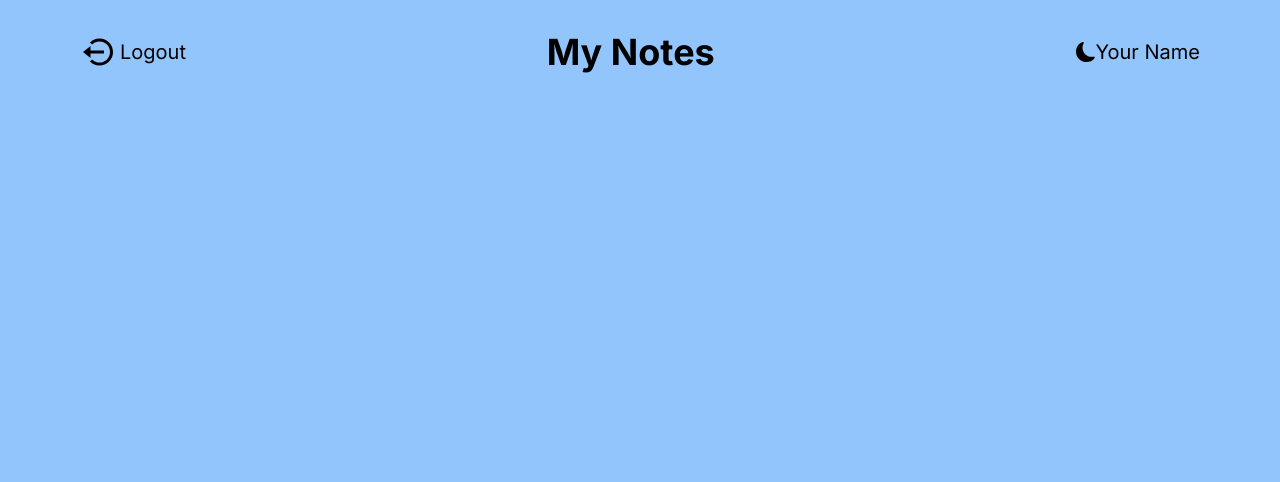
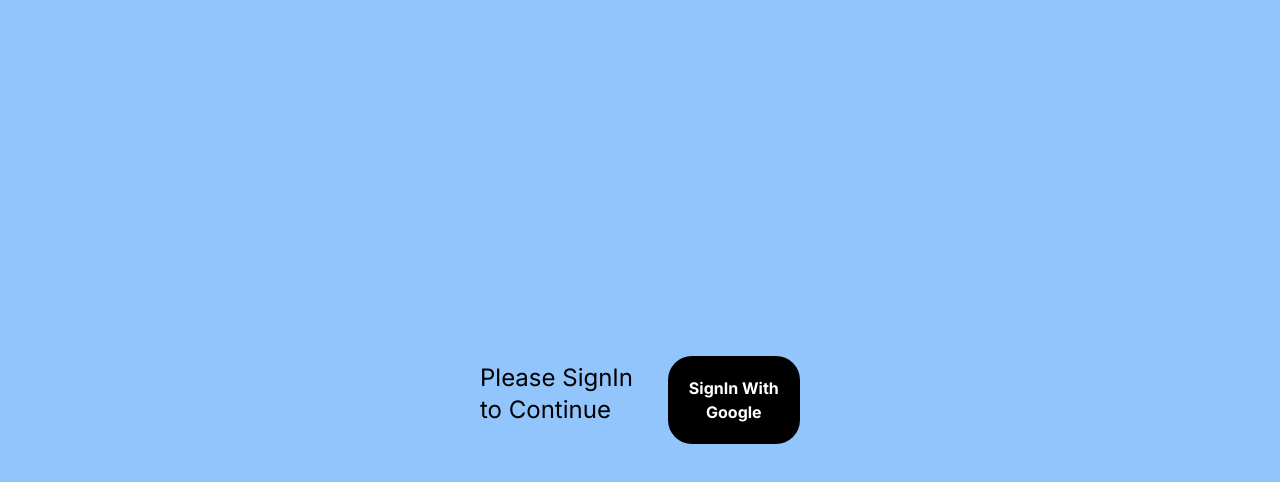
Before and after one commit to Adnan-Jemal/Nextjs-Notes-app, a Next.js app: page / in a window 1280 px wide. Shown: the top 482 px of the page. Built offline with nearby package versions, Linux system fonts and the light colour scheme; no server answers.

Commit message:
completed nav bar,added firebase,  log in and out

```diff
--- a/package.json
+++ b/package.json
@@ -9,6 +9,7 @@
     "lint": "next lint"
   },
   "dependencies": {
+    "firebase": "^10.5.2",
     "next": "14.0.1",
     "next-themes": "^0.2.1",
     "react": "^18",
--- a/src/app/Providers.tsx
+++ b/src/app/Providers.tsx
@@ -1,6 +1,7 @@
 "use client";
 import { ThemeProvider } from "next-themes";
 import React from "react";
+import { AuthUserProvider } from "./firebase/auth";
 type Props = {
   children?: React.ReactNode;
   // other props
@@ -8,9 +9,11 @@
 
 const Providers = ({ children }: Props) => {
   return (
+    <AuthUserProvider>
     <ThemeProvider enableSystem={true} attribute="class">
       <div className="">{children}</div>
     </ThemeProvider>
+    </AuthUserProvider>
   );
 };
 
--- /dev/null
+++ b/src/app/components/LogOut.tsx
@@ -0,0 +1,17 @@
+'use client'
+import { signOut } from 'firebase/auth/cordova'
+import React from 'react'
+import { BiLogOutCircle } from 'react-icons/bi'
+import { auth } from '../firebase/firebase'
+
+const LogOut = () => {
+    const Logout =()=> signOut(auth)
+  return (
+    <div className="flex text-center justify-center items-center group cursor-pointer" onClick={Logout}>
+    <BiLogOutCircle className="text-4xl cursor-pointer hover:text-red-500 transition-colors group-hover:text-red-500" />
+    <p className=" hidden sm:inline-flex ml-1 text-center group-hover:text-red-500 transition-colors">Logout</p>
+  </div>
+  )
+}
+
+export default LogOut
--- a/src/app/components/Navbar.tsx
+++ b/src/app/components/Navbar.tsx
@@ -1,19 +1,16 @@
 import React from "react";
-import { BiLogOutCircle } from "react-icons/bi";
 import DarkModeSwitch from "./DarkModeSwitch";
+import LogOut from "./LogOut";
+import UserPhoto from "./UserPhoto";
 
 const Navbar = () => {
   return (
     <div className="flex justify-between text-xl mt-8 max-w-6xl items-center m-auto px-4">
-      <div className="flex text-center justify-center items-center group cursor-pointer">
-        <BiLogOutCircle className="text-4xl cursor-pointer hover:text-red-500 transition-colors group-hover:text-red-500" />
-        <p className=" hidden sm:inline-flex ml-1 text-center group-hover:text-red-500 transition-colors">Logout</p>
-      </div>
-
+      <LogOut/>
       <h1 className="text-4xl font-bold">My Notes</h1>
-      <div className="flex justify-center items-center">
-        <DarkModeSwitch  />
-        <h4>Your Name</h4>
+      <div className="flex justify-center items-center space-x-4">
+        <DarkModeSwitch />
+        <UserPhoto/>
       </div>
     </div>
   );
--- /dev/null
+++ b/src/app/components/SignInPopup.tsx
@@ -0,0 +1,32 @@
+"use client";
+import React from "react";
+import { useAuth } from "../firebase/auth";
+import { GoogleAuthProvider, signInWithPopup } from "firebase/auth";
+import { auth } from "../firebase/firebase";
+
+const SignInPopup = () => {
+  const authUser = useAuth();
+  const SignIn = async () => {
+    const provider =  new GoogleAuthProvider();
+    return signInWithPopup(auth, provider);
+  };
+  return (
+    <>
+      {(authUser.authUser === null && authUser.isLoading===false) && (
+        <div className=" absolute top-0 left-0 right-0 bottom-0 m-auto h-full bg-blue-300 dark:bg-gray-700 items-center">
+          <div className="h-80 w-80 bg-blue-300 dark:bg-gray-700 m-auto absolute top-0 bottom-0 left-0 right-0 rounded-3xl flex justify-center items-center gap-2">
+            <h1 className="pb-3 text-2xl" >Please SignIn to Continue</h1>
+            <button
+              className="p-5 bg-black dark:bg-white dark:text-black text-white rounded-3xl font-bold hover:translate-y-1 transition-transform duration-200 "
+              onClick={SignIn}
+            >
+              SignIn With Google
+            </button>
+          </div>
+        </div>
+      )}
+    </>
+  );
+};
+
+export default SignInPopup;
--- /dev/null
+++ b/src/app/components/UserPhoto.tsx
@@ -0,0 +1,24 @@
+"use client";
+import React from "react";
+import { useAuth } from "../firebase/auth";
+
+const UserPhoto = () => {
+  const user = useAuth();
+  return (
+    <div>
+      {user.authUser !== null && user.isLoading === false && (
+        <div className="flex items-center space-x-2">
+
+          <img
+            className="h-10 w-10 rounded-full"
+            src={user.authUser.photo}
+            alt="user photo"
+          />
+          <p>{user.authUser.name}</p>
+        </div>
+      )}{" "}
+    </div>
+  );
+};
+
+export default UserPhoto;
--- /dev/null
+++ b/src/app/firebase/auth.js
@@ -0,0 +1,51 @@
+"use client";
+import { onAuthStateChanged } from "firebase/auth";
+import { createContext, useContext, useState, useEffect } from "react";
+import { auth } from "./firebase";
+
+const AuthUserContext = createContext({
+  authUser: null,
+  isLoading: true,
+});
+
+export default function useFirebaseAuth() {
+  const [authUser, setAuthUser] = useState(null);
+  const [isLoading, setIsLoading] = useState(true);
+
+  const authStateChanged = async (user) => {
+    setIsLoading(true);
+    if (!user) {
+      setAuthUser(null);
+      setIsLoading(false);
+      return "no user";
+    }
+    setAuthUser({
+      uid: user.uid,
+      email: user.email,
+      photo: user.photoURL,
+      name: user.displayName,
+    });
+    setIsLoading(false);
+  };
+
+  useEffect(() => {
+    const unsubscribe = onAuthStateChanged(auth, authStateChanged);
+    return () => unsubscribe;
+  }, []);
+
+  return { authUser, isLoading };
+}
+
+export function AuthUserProvider({ children }) {
+  const Uauth = useFirebaseAuth();
+  return (
+    <AuthUserContext.Provider value={Uauth}>
+      {children}
+    </AuthUserContext.Provider>
+  );
+}
+
+export const useAuth = () => {
+  const user = useContext(AuthUserContext);
+  return user
+};
--- /dev/null
+++ b/src/app/firebase/firebase.js
@@ -0,0 +1,19 @@
+// Import the functions you need from the SDKs you need
+import { initializeApp } from "firebase/app";
+import { getAuth } from "firebase/auth";
+// TODO: Add SDKs for Firebase products that you want to use
+// https://firebase.google.com/docs/web/setup#available-libraries
+
+// Your web app's Firebase configuration
+const firebaseConfig = {
+  apiKey: "AIzaSyBvPhDgBjmncwpzZB_hHcjI5U1WJdWyiRo",
+  authDomain: "notes-72b81.firebaseapp.com",
+  projectId: "notes-72b81",
+  storageBucket: "notes-72b81.appspot.com",
+  messagingSenderId: "422223069651",
+  appId: "1:422223069651:web:a76fb30b3b459139386f26",
+};
+
+// Initialize Firebase
+export const app = initializeApp(firebaseConfig);
+export const auth = getAuth(app);
--- a/src/app/globals.css
+++ b/src/app/globals.css
@@ -4,5 +4,5 @@
 
 
 body {
-  @apply dark:bg-gray-700 bg-blue-300 min-h-screen transition-colors duration-200 select-none
+  @apply dark:bg-gray-700 bg-blue-300 h-full transition-colors duration-200 select-none
 }
--- a/src/app/page.tsx
+++ b/src/app/page.tsx
@@ -1,10 +1,17 @@
 import Navbar from "./components/Navbar"
+import SignInPopup from "./components/SignInPopup"
+
+
 
 
 export default function Home() {
+
+
   return (
     <main className="">
+      <SignInPopup/>
       <Navbar/>
+
 
 
     </main>
--- a/tsconfig.json
+++ b/tsconfig.json
@@ -22,6 +22,6 @@
       "@/*": ["./src/*"]
     }
   },
-  "include": ["next-env.d.ts", "**/*.ts", "**/*.tsx", ".next/types/**/*.ts"],
+  "include": ["next-env.d.ts", "**/*.ts", "**/*.tsx", ".next/types/**/*.ts", "src/app/firebase/auth.js"],
   "exclude": ["node_modules"]
 }
```
Also changed, not shown: 1 other file (tests, documents, lock files or other folders).
